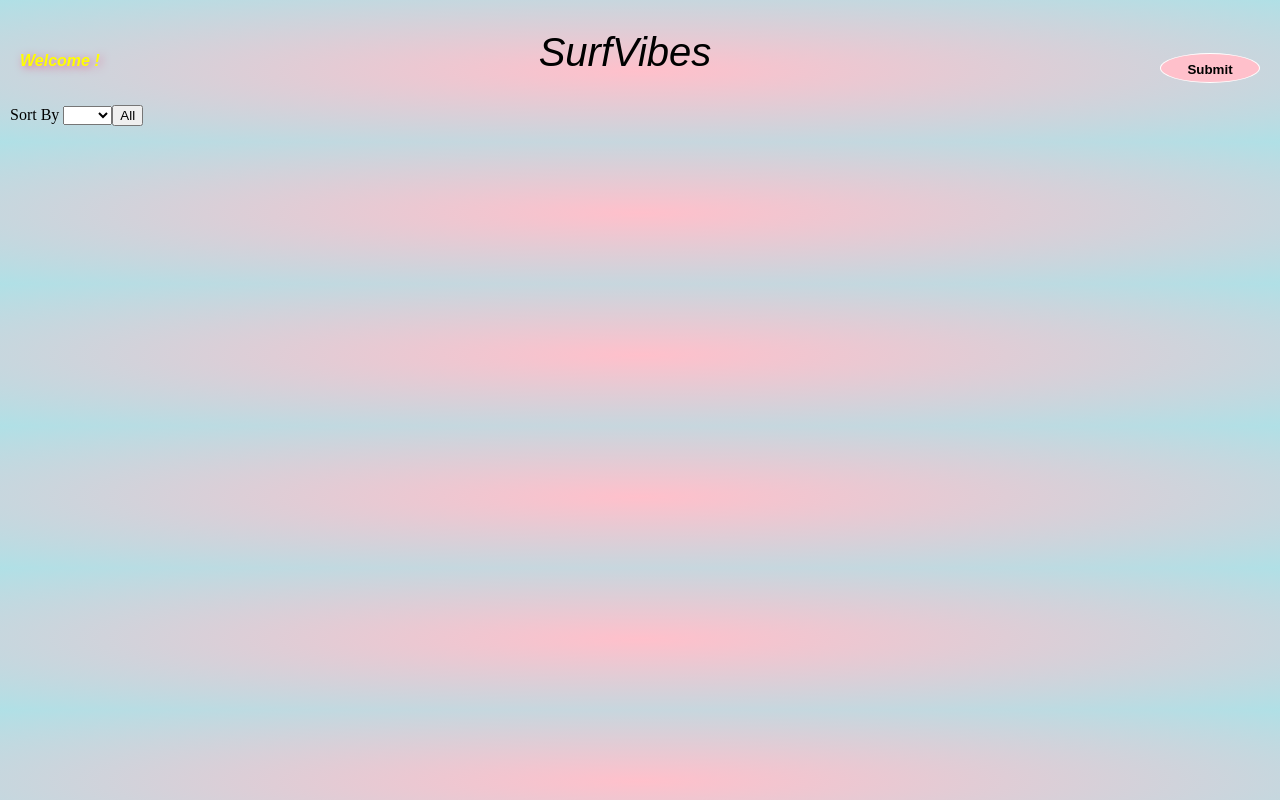
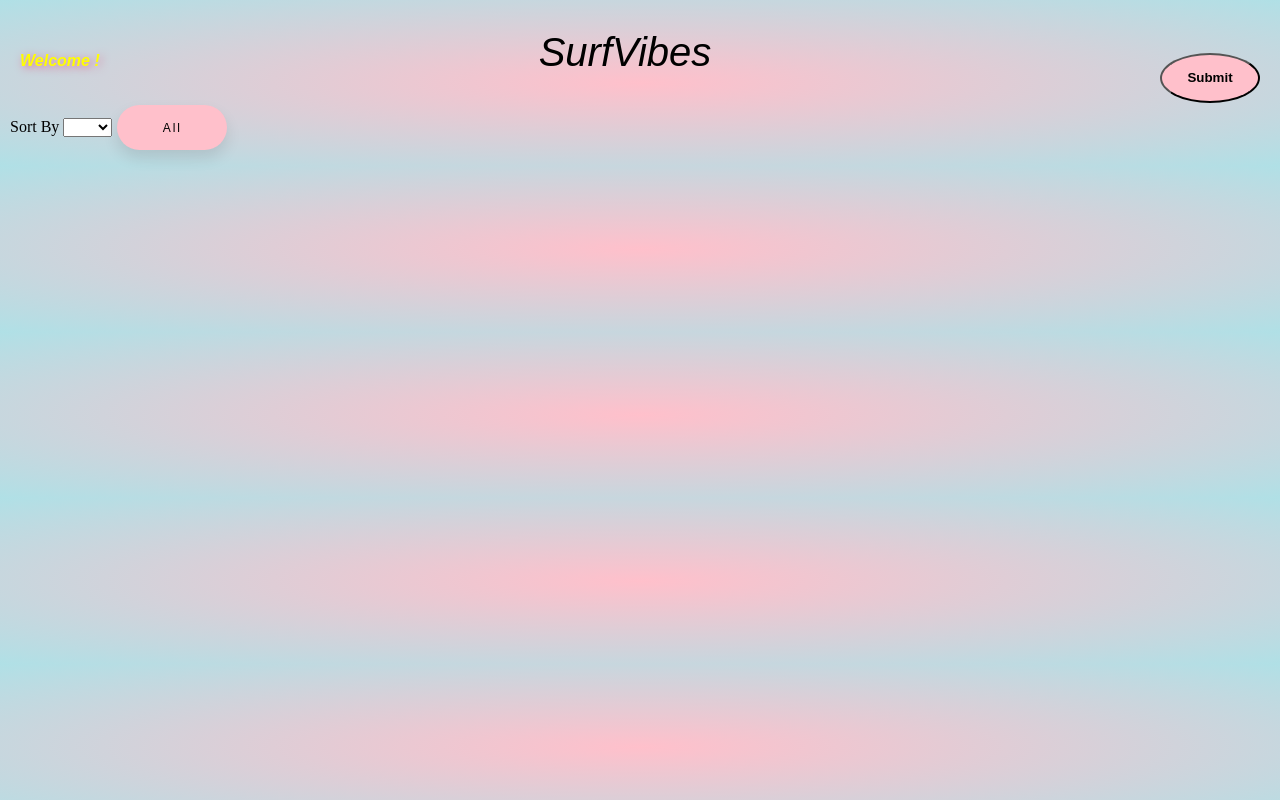
Before and after one commit to zhangbq5858/cerulean, a React (Create React App) app in the folder client/: page / in a window 1280 px wide. Built offline with nearby package versions, Linux system fonts and the light colour scheme; no server answers; a web font is replaced by a local one.

Commit message:
Filter button css

```diff
--- a/client/src/App.css
+++ b/client/src/App.css
@@ -42,6 +42,34 @@ header {
   left: 20px;
 
 }
+.filter-sortBy {
+  margin-top: 30px;
+}
+
+.filter-sortBy button{
+  width: 110px;
+  height: 45px;
+  margin-right: 10px;
+  margin-left: 5px;
+  font-family: sans-serif;
+  font-size: 12px;
+  letter-spacing: 2px;
+  font-weight: 500;
+  color: #000;
+  background-color:pink;
+  border: none;
+  border-radius: 45px;
+  box-shadow: 0px 8px 15px rgba(0, 0, 0, 0.1);
+  transition: all 0.3s ease 0s;
+  cursor: pointer;
+  outline: none;
+}
+.filter:hover {
+  background-color: blanchedalmond;
+  box-shadow: 0px 15 px 20px palevioletred;
+  color: palevioletred;
+
+}
 
 .editor-form label {
   font-family: Arial, Helvetica, sans-serif;
@@ -77,28 +105,45 @@ header {
 div button[name=add] {
   margin: 4em auto;
   width: 100px;
-  height: 30px;
+  height: 50px;
   line-height: 30px;
   background:pink;
   color: black;
   font-weight: 700;
   font-family: sans-serif;
-  border: 1px solid white;
   position: absolute;
   top: 0;
   right: 20px;
-  border-radius: 50%;
+  border-radius: 90%;
   cursor: pointer;
+}
+
+div button[name=add]:hover {
+  background-color: blanchedalmond;
+  box-shadow: 0px 15 px 20px palevioletred;
+  color: palevioletred;
 }
 
 .editor-panel button[type=submit] {
   background-color: pink;
   cursor: pointer;
   margin-right:20px;
+  height: 30px;
+}
+.editor-panel button[type=submit]:hover {
+  background-color: blanchedalmond;
+  box-shadow: 0px 15 px 20px palevioletred;
+  color: palevioletred;
 }
 .editor-panel button[type=reset] {
   background-color: pink;
   cursor: pointer;
+  height: 30px;
+}
+.editor-panel button[type=reset]:hover {
+  background-color: blanchedalmond;
+  box-shadow: 0px 15 px 20px palevioletred;
+  color: palevioletred;
 }
 
 
```
